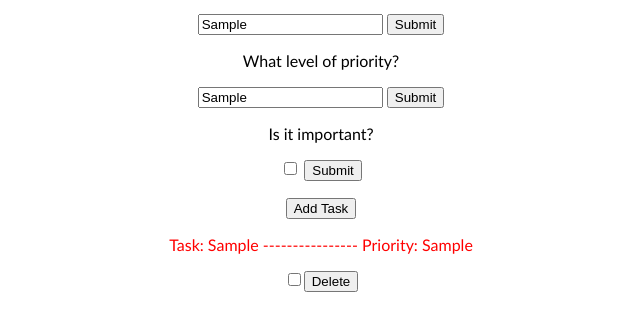
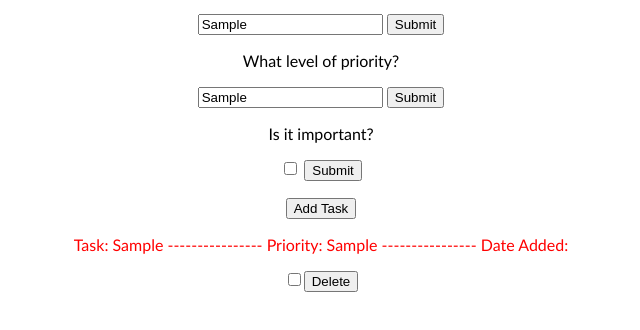
Before and after one commit to smbrown22/finalProject, a plain HTML site: page index.html in a window 1280 px wide. Both pictures are taken after typing "Sample", "Sample" into the empty fields and a click on the button "Add Task". Shown: the part 210-540 px from the top of the page, without its empty margins (319-959 px from the left). Drawn offline with Linux system fonts and the light colour scheme.

Commit message:
Add files via upload

```diff
--- a/script.js
+++ b/script.js
@@ -3,6 +3,7 @@
 // defines the
 let btn = document.getElementById('submit')
 let taskList = document.getElementById('taskList')
+let taskLog = []
 
 let taskText = document.getElementById('taskText')
 let taskType = document.getElementById('taskType')
@@ -21,7 +22,9 @@ class Task {
 
 function taskAdd() {
     // creates task for user by taking inputs
-    let x = new Task(taskText.value , taskType.value , isItImportant.value)
+    var x = new Task(taskText.value , taskType.value , isItImportant.value)
+    // taskLog = taskLog.push(JSON.stringify(x))
+    // console.log(taskLog)
 
     // creates where the output will be displayed
     var newTask = document.createElement('p')
@@ -34,7 +37,7 @@ function taskAdd() {
     doneBox.setAttribute('id' , 'doneBox')
 
     // makes obj string to be outputted
-    newTask.textContent = 'Task: ' +" " + `${taskText.value}` + " ---------------- " + 'Priority: ' + " " + `${taskType.value}`
+    newTask.textContent = 'Task: ' +" " + `${taskText.value}` + " ---------------- " + 'Priority: ' + " " + `${taskType.value}` + " ---------------- " +'Date Added: '
     console.log(JSON.stringify(x))
 
     // Clarification on what button does
@@ -73,4 +76,5 @@ function taskDelete() {
     taskList.removeChild(newTask)
     taskList.removeChild(doneBox)
     taskList.removeChild(deleteButton)
+    // console.log("Deleted Task: " , taskLog)
 }
--- a/style.css
+++ b/style.css
@@ -8,8 +8,3 @@ h1 {
     font-weight: bolder;
     font-style:italic;
 }
-
-.newTask {
-    border: 10px;
-    border-color: gray;
-}
```
